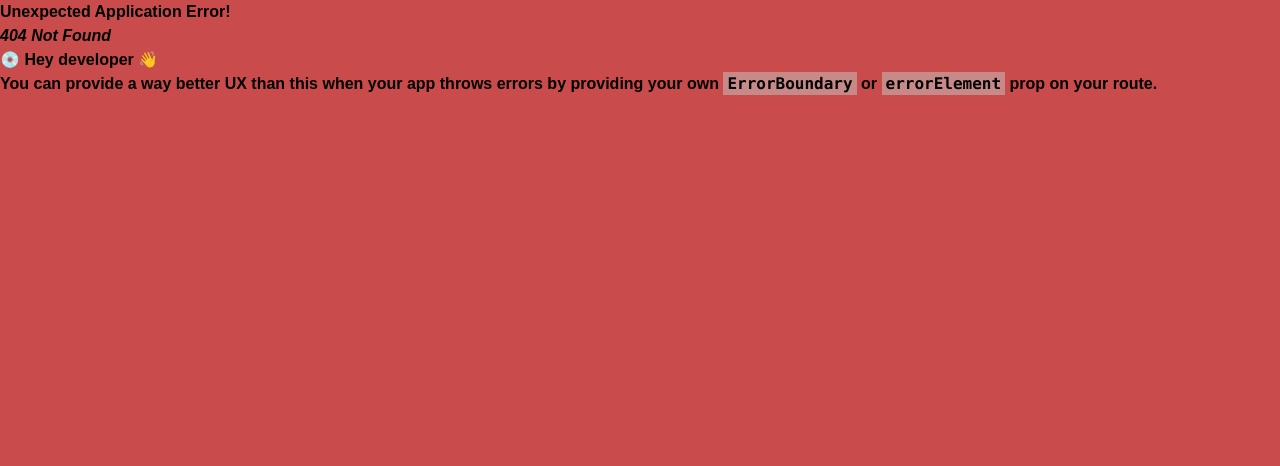
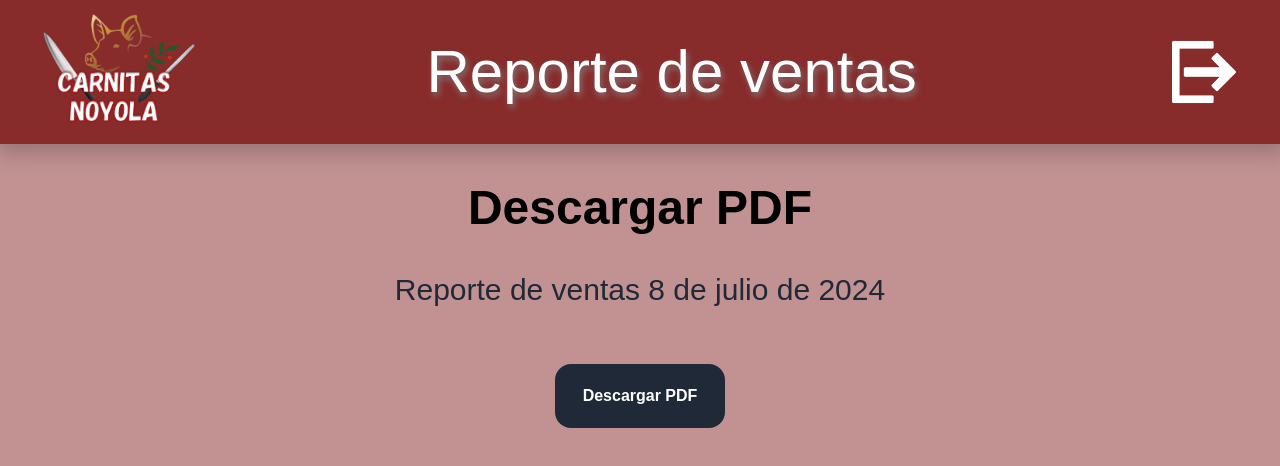
Before and after one commit to davity333/Carniceria_noyola, a React (Vite) app: page /pdf in a window 1280 px wide. Before the commit this address had no page. Shown: the top 466 px of the page. Built offline with nearby package versions, Linux system fonts and the light colour scheme.

Commit message:
vista de generar pdf

```diff
--- /dev/null
+++ b/src/Pages/Pdf.jsx
@@ -0,0 +1,14 @@
+import GeneratorPdf from "../assets/components/Molecules/MoleculesPdf/GeneratorPdf";
+import HeaderHome from "../assets/components/Organism/OrganismInicioAdmin/HeaderHome";
+
+function Pdf(){
+    return(
+        <>
+        <div className="bg-[#C29292] font-Raleway min-h-screen">
+        <GeneratorPdf></GeneratorPdf>
+        </div>
+        </>
+
+    );
+}
+export default Pdf;
--- a/src/assets/components/Molecules/MoleculesAllMeats/CardsMeats.jsx
+++ b/src/assets/components/Molecules/MoleculesAllMeats/CardsMeats.jsx
@@ -2,7 +2,7 @@ import SiluetaSupermercado from "../../Atoms/AtomsPaginaPrincipal/SiluetaSuperme
 function CardsMeats({ src, productName, price, children, onClick }) {
   return (
     <div
-      className="drop-shadow-xl product-card bg-neutral-300 p-4 sm:p-6 md:p-8 m-2 sm:m-4 rounded-lg text-center w-full sm:w-80 md:w-96 h-auto cursor-pointer"
+      className="drop-shadow-xl product-card bg-neutral-300 p-8 m-4 rounded-lg text-center w-80 h-auto max-h-[500px] flex flex-col items-center justify-between"
       onClick={onClick}
     >
       {children}
--- /dev/null
+++ b/src/assets/components/Molecules/MoleculesPdf/GeneratorPdf.jsx
@@ -0,0 +1,28 @@
+import React, { useState } from 'react';
+import HeaderAdmin from "../../Molecules/MoleculesInicioAdmin/HeaderAdmin";
+
+function GeneratorPdf() {
+    const [date, setDate] = useState(new Date());
+
+    const formattedDate = date.toLocaleDateString('es-ES', {
+        day: 'numeric',
+        month: 'long',
+        year: 'numeric'
+    });
+
+    return (
+        <>
+
+            <HeaderAdmin titule="Reporte de ventas"></HeaderAdmin>
+            <h1 className="text-5xl flex justify-center m-10">Descargar PDF</h1>
+
+            <h1 className="text-3xl flex justify-center m-10 text-gray-800 font-extralight">Reporte de ventas {formattedDate}</h1>
+
+            <div className="flex justify-center">
+                <button className="bg-gray-800 px-7 py-5 m-4 rounded-2xl text-white hover:bg-slate-700">Descargar PDF</button>
+            </div>
+        </>
+    );
+}
+
+export default GeneratorPdf;
--- a/src/main.jsx
+++ b/src/main.jsx
@@ -17,6 +17,7 @@ import Register from './Pages/Register.jsx';
 import AllMeatsAdmin from './Pages/AllMeatsAdmin.jsx';
 import PageTableStatus from './Pages/PageTableStatus.jsx';
 import HomeAdmin from './Pages/HomeAdmin.jsx';
+import Pdf from './Pages/Pdf.jsx';
 const router = createBrowserRouter([
   {
     path: "/",
@@ -65,6 +66,10 @@ const router = createBrowserRouter([
     path: "/tableStatus",
     element: <PageTableStatus></PageTableStatus>
   },
+  {
+    path: "/pdf",
+    element: <Pdf></Pdf>
+  }
 ]);
 
 ReactDOM.createRoot(document.getElementById('root')).render(
```
Also changed, not shown: public/reporte.png (added).
